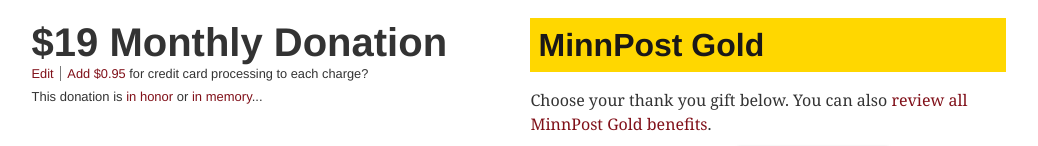
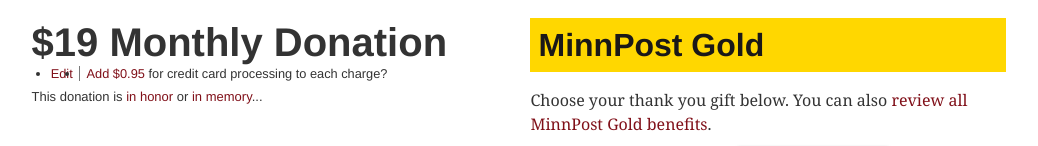
Before and after one commit to MinnPost/minnpost-givalike-pages, a website: page gold.html in a window 1280 px wide. Shown: the part 194-340 px from the top of the page, without its empty margins (121-1159 px from the left). Drawn offline with nearby package versions, Linux system fonts and the light colour scheme; some packages are replaced by stand-ins of ours.

Commit message:
add bullets to lists inside <main>

```diff
--- a/sass/base/_lists.scss
+++ b/sass/base/_lists.scss
@@ -29,3 +29,8 @@
     margin: 0;
   }
 }
+
+
+main ul {
+  @extend %default-ul;
+}
```
Also changed, not shown: css/main.css.
